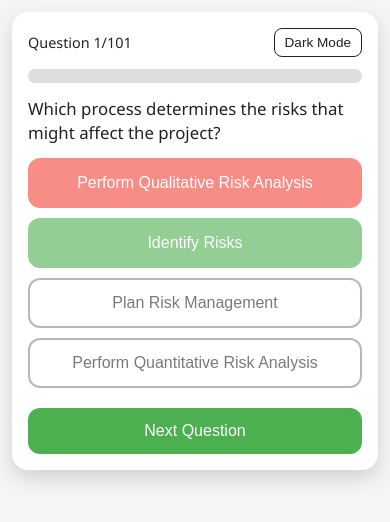
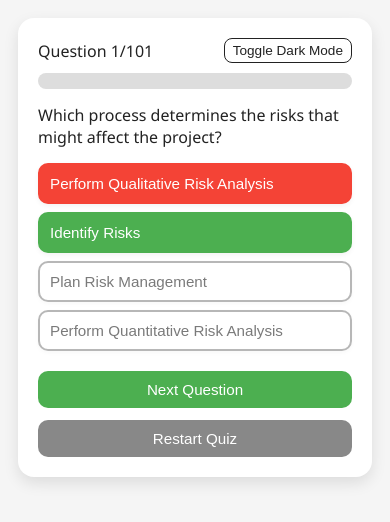
Before and after one commit to mihailmishev/questions, a plain HTML site: page index.html in a window 390 px wide. Both pictures are taken after a click on the button "Perform Qualitative Risk Analysis". Drawn offline with Linux system fonts and the light colour scheme.

Commit message:
Update index.html

```diff
--- a/index.html
+++ b/index.html
@@ -2,152 +2,190 @@
 <html lang="en">
 <head>
 <meta charset="UTF-8">
+<meta name="viewport" content="width=device-width, initial-scale=1.0">
 <title>Project Management Quiz</title>
-<meta name="viewport" content="width=device-width, initial-scale=1.0">
-
 <style>
   :root {
-  --bg-color:#f5f5f5;
-  --text-color:#222;
-  --card-color:#fff;
-  --correct:#4caf50;
-  --wrong:#f44336;
-  --option:#888;
-  --hover:#eee;
+    --bg-color: #f5f5f5;
+    --text-color: #222;
+    --card-color: #fff;
+    --correct-color: #4caf50;
+    --wrong-color: #f44336;
+    --disabled-opacity: 0.6;
+    --option-color: #888;
+    --option-hover: #eee;
+    --next-btn-color: #4caf50;
+    --restart-btn-color: #888;
   }
 
   body.dark-mode {
-  --bg-color:#121212;
-  --text-color:#eee;
-  --card-color:#1e1e1e;
-  --option:#bbb;
-  --hover:#333;
+    --bg-color: #121212;
+    --text-color: #eee;
+    --card-color: #1e1e1e;
+    --option-color: #bbb;
+    --option-hover: #333;
   }
 
-* { box-sizing:border-box; }
-
   body {
-  margin:0;
-  background:var(--bg-color);
-  color:var(--text-color);
-  font-family:Segoe UI, sans-serif;
-  padding:12px;
+    background-color: var(--bg-color);
+    color: var(--text-color);
+    font-family: 'Segoe UI', Tahoma, Geneva, Verdana, sans-serif;
+    display: flex;
+    justify-content: center;
+    align-items: flex-start;
+    min-height: 100vh;
+    padding: 10px;
   }
 
   .container {
-  max-width:720px;
-  margin:auto;
-  background:var(--card-color);
-  padding:16px;
-  border-radius:16px;
-  box-shadow:0 8px 20px rgba(0,0,0,.15);
+    background-color: var(--card-color);
+    padding: 20px;
+    border-radius: 16px;
+    max-width: 500px;
+    width: 100%;
+    box-shadow: 0 6px 15px rgba(0,0,0,0.1);
   }
 
   .header {
-  display:flex;
-  justify-content:space-between;
-  align-items:center;
-  flex-wrap:wrap;
-  gap:8px;
-}
-
-#counter {
-  font-size:.9em;
+    display: flex;
+    justify-content: space-between;
+    align-items: center;
+    margin-bottom: 10px;
   }
 
   .dark-toggle {
-  padding:6px 10px;
-  font-size:.85em;
-  border-radius:8px;
-  border:1px solid var(--text-color);
-  background:none;
-  color:var(--text-color);
+    cursor: pointer;
+    background-color: transparent;
+    border: 1px solid var(--text-color);
+    border-radius: 8px;
+    padding: 4px 8px;
+    color: var(--text-color);
+    font-size: 0.85em;
   }
 
-.progress {
-  width:100%;
-  height:14px;
-  background:#ddd;
-  border-radius:10px;
-  margin:12px 0;
-  overflow:hidden;
+  .progress-container {
+    width: 100%;
+    background-color: #ddd;
+    border-radius: 20px;
+    margin-bottom: 15px;
+    height: 16px;
+    overflow: hidden;
   }
 
-.bar {
-  height:100%;
-  width:0%;
-  background:#4caf50;
-  transition:.3s;
+  .progress-bar {
+    height: 100%;
+    width: 0%;
+    background-color: #4caf50;
+    border-radius: 20px;
+    transition: width 0.3s ease;
   }
 
   .question {
-  font-size:1.05em;
-  margin:14px 0;
-  line-height:1.4;
+    font-size: 1.2em;
+    margin-bottom: 15px;
   }
 
   .options button {
-  width:100%;
-  padding:14px;
-  margin-bottom:10px;
-  border-radius:12px;
-  border:2px solid var(--option);
-  background:none;
-  color:var(--text-color);
-  font-size:1em;
+    display: block;
+    width: 100%;
+    margin: 8px 0;
+    padding: 12px;
+    font-size: 1em;
+    border: 2px solid var(--option-color);
+    border-radius: 10px;
+    cursor: pointer;
+    background-color: transparent;
+    color: var(--text-color);
+    transition: all 0.3s ease;
+    box-shadow: 0 2px 5px rgba(0,0,0,0.05);
+    text-align: left;
+  }
+
+  .options button:hover:not(:disabled) {
+    background-color: var(--option-hover);
   }
 
   .options button.correct {
-  background:var(--correct);
-  color:white;
-  border-color:var(--correct);
+    background-color: var(--correct-color);
+    color: #fff;
+    border-color: var(--correct-color);
   }
 
   .options button.wrong {
-  background:var(--wrong);
-  color:white;
-  border-color:var(--wrong);
+    background-color: var(--wrong-color);
+    color: #fff;
+    border-color: var(--wrong-color);
   }
 
-.options button:disabled {
-  opacity:.6;
+  .options button.disabled {
+    opacity: var(--disabled-opacity);
+    cursor: not-allowed;
+    background-color: transparent;
+    border-color: var(--option-color);
   }
 
   #nextBtn, #restartBtn {
-  width:100%;
-  padding:14px;
-  margin-top:10px;
-  border-radius:12px;
-  border:none;
-  font-size:1em;
-  color:white;
+    width: 100%;
+    padding: 12px;
+    margin-top: 12px;
+    font-size: 1em;
+    border: none;
+    border-radius: 10px;
+    cursor: pointer;
+    color: #fff;
+    transition: all 0.3s ease;
   }
 
-#nextBtn { background:#4caf50; }
-#restartBtn { background:#777; }
+  #nextBtn {
+    background-color: var(--next-btn-color);
+  }
 
-@media (min-width:768px) {
-  .question { font-size:1.2em; }
+  #nextBtn:hover {
+    background-color: #45a049;
+  }
+
+  #restartBtn {
+    background-color: var(--restart-btn-color);
+  }
+
+  #restartBtn:hover {
+    background-color: #666;
+  }
+
+  @media (max-width: 480px) {
+    .question {
+      font-size: 1em;
+    }
+
+    .options button {
+      font-size: 0.95em;
+      padding: 10px;
+    }
+
+    #nextBtn, #restartBtn {
+      font-size: 0.95em;
+      padding: 10px;
+    }
   }
 </style>
 </head>
-
 <body>
 <div class="container">
   <div class="header">
-    <div id="counter"></div>
-    <button class="dark-toggle" onclick="toggleDark()">Dark Mode</button>
+    <div id="counter">Question 1/101</div>
+    <button class="dark-toggle" onclick="toggleDarkMode()">Toggle Dark Mode</button>
   </div>
-
-  <div class="progress"><div class="bar" id="bar"></div></div>
-
+  <div class="progress-container">
+    <div class="progress-bar" id="progressBar"></div>
+  </div>
   <div class="question" id="question"></div>
   <div class="options" id="options"></div>
-
-  <button id="nextBtn" disabled>Next Question</button>
+  <button id="nextBtn" onclick="nextQuestion()" disabled>Next Question</button>
+  <button id="restartBtn" onclick="restartQuiz()">Restart Quiz</button>
 </div>
 
 <script>
+// --------- Questions Array ---------
 const questions = [
   {"q":"Which process determines the risks that might affect the project?","options":["Perform Qualitative Risk Analysis","Identify Risks","Plan Risk Management","Perform Quantitative Risk Analysis"],"answer":"Identify Risks"},
   {"q":"In the Plan Stakeholder Management process, expert judgment is used to:","options":["Provide information needed to plan appropriate ways to engage project stakeholders.","Ensure comprehensive identification and listing of new stakeholders.","Analyze the information needed to develop the project scope statement.","Decide the level of engagement of the stakeholders at each required stage."],"answer":"Decide the level of engagement of the stakeholders at each required stage."},
@@ -252,58 +290,79 @@ const questions = [
   {"q":"Which quality planning tools and techniques are used to visually identify logical groupings based on natural relationships?","options":["Force field diagrams","Cause-and-effect diagrams","Affinity diagrams","Nominal group techniques"],"answer":"Affinity diagrams"}
 ];
 
-let i=0, score=0;
+// --------- Quiz Logic ---------
+let current = 0;
+let score = 0;
 
-const qEl=document.getElementById("question");
-const optEl=document.getElementById("options");
-const nextBtn=document.getElementById("nextBtn");
-
-function load() {
-  const q=questions[i];
-  qEl.textContent=q.q;
-  optEl.innerHTML="";
-  document.getElementById("counter").textContent=`Question ${i+1}/${questions.length}`;
-  document.getElementById("bar").style.width=`${(i/questions.length)*100}%`;
-  nextBtn.disabled=true;
-
-  q.options.forEach(o=>{
-    const b=document.createElement("button");
-    b.textContent=o;
-    b.onclick=()=>check(b,o);
-    optEl.appendChild(b);
+function loadQuestion() {
+  const q = questions[current];
+  document.getElementById("question").innerText = q.q;
+  const optionsDiv = document.getElementById("options");
+  optionsDiv.innerHTML = "";
+  q.options.forEach(opt => {
+    const btn = document.createElement("button");
+    btn.innerText = opt;
+    btn.onclick = () => checkAnswer(btn, opt);
+    optionsDiv.appendChild(btn);
   });
+  document.getElementById("nextBtn").disabled = true;
+  updateProgress();
 }
 
-function check(btn, val) {
-  const q=questions[i];
-  document.querySelectorAll(".options button").forEach(b=>{
-    b.disabled=true;
-    if(b.textContent===q.answer) b.classList.add("correct");
-    else if(b===btn) b.classList.add("wrong");
+function checkAnswer(btn, selected) {
+  const q = questions[current];
+  const buttons = document.querySelectorAll(".options button");
+
+  buttons.forEach(b => {
+    b.disabled = true;
+    if (b.innerText === q.answer) b.classList.add("correct");
+    else if (b.innerText === selected) b.classList.add("wrong");
+    else b.classList.add("disabled");
   });
-  if(val===q.answer) score++;
-  nextBtn.disabled=false;
+
+  if (selected === q.answer) score++;
+  document.getElementById("nextBtn").disabled = false;
 }
 
-nextBtn.onclick=()=>{
-  i++;
-  if(i<questions.length) load();
-  else end();
-};
-
-function end() {
-  document.querySelector(".container").innerHTML=`
-    <h2>Finished!</h2>
-    <p>Your score: ${score}/${questions.length}</p>
-    <button id="restartBtn" onclick="location.reload()">Restart</button>
+function nextQuestion() {
+  current++;
+  if (current < questions.length) loadQuestion();
+  else document.querySelector(".container").innerHTML = `
+    <h2>Quiz Finished!</h2>
+    <p>Your Score: ${score} / ${questions.length}</p>
+    <button id="restartBtn" onclick="restartQuiz()">Restart Quiz</button>
   `;
 }
 
-function toggleDark() {
+function restartQuiz() {
+  current = 0;
+  score = 0;
+  document.querySelector(".container").innerHTML = `
+    <div class="header">
+      <div id="counter">Question 1/${questions.length}</div>
+      <button class="dark-toggle" onclick="toggleDarkMode()">Toggle Dark Mode</button>
+    </div>
+    <div class="progress-container">
+      <div class="progress-bar" id="progressBar"></div>
+    </div>
+    <div class="question" id="question"></div>
+    <div class="options" id="options"></div>
+    <button id="nextBtn" onclick="nextQuestion()" disabled>Next Question</button>
+    <button id="restartBtn" onclick="restartQuiz()">Restart Quiz</button>
+  `;
+  loadQuestion();
+}
+
+function updateProgress() {
+  document.getElementById("counter").innerText = `Question ${current + 1}/${questions.length}`;
+  document.getElementById("progressBar").style.width = `${(current / questions.length) * 100}%`;
+}
+
+function toggleDarkMode() {
   document.body.classList.toggle("dark-mode");
 }
 
-load();
+loadQuestion();
 </script>
 </body>
 </html>
```
Lines whose indentation alone changed are shown as unchanged.
